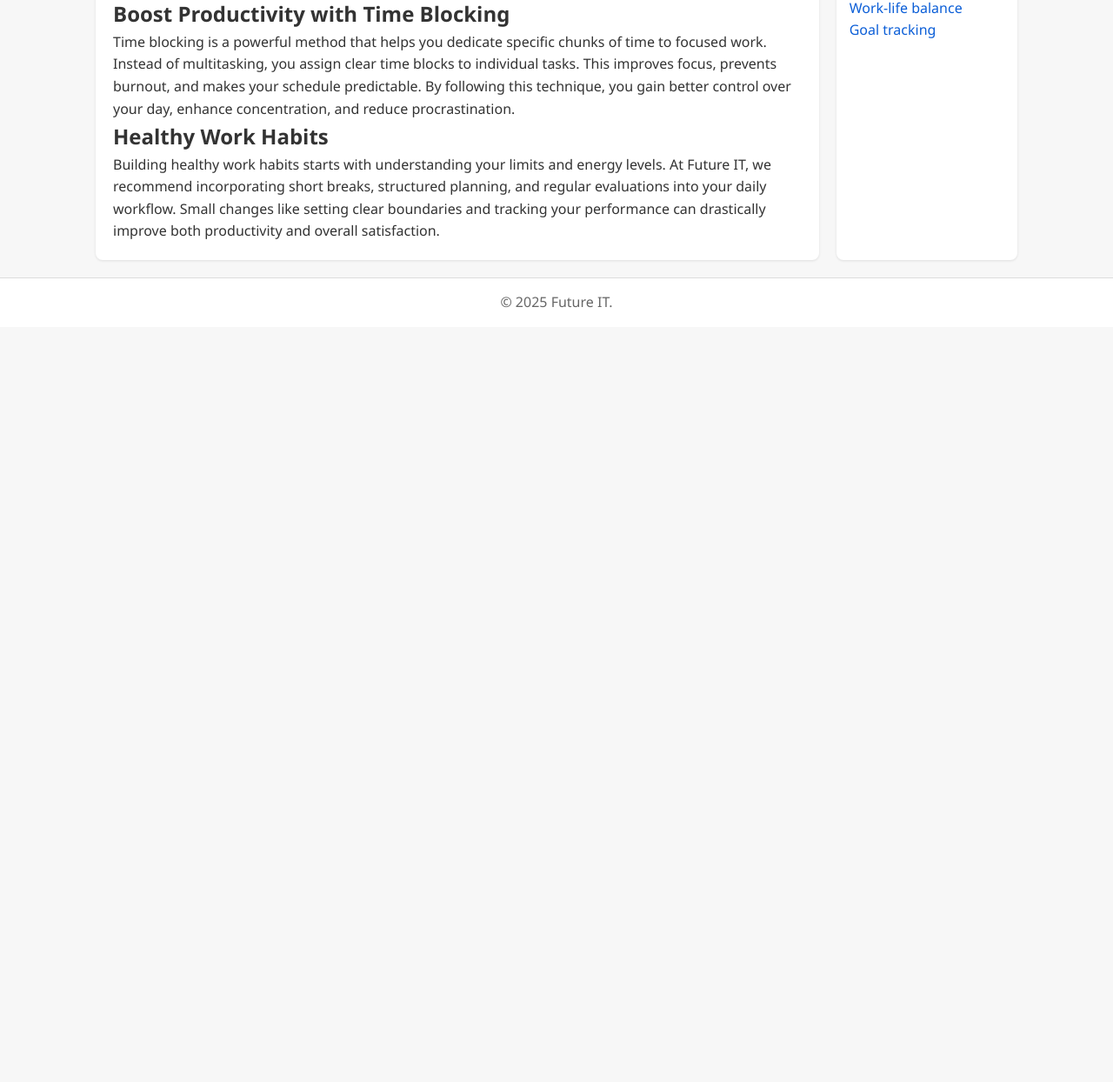
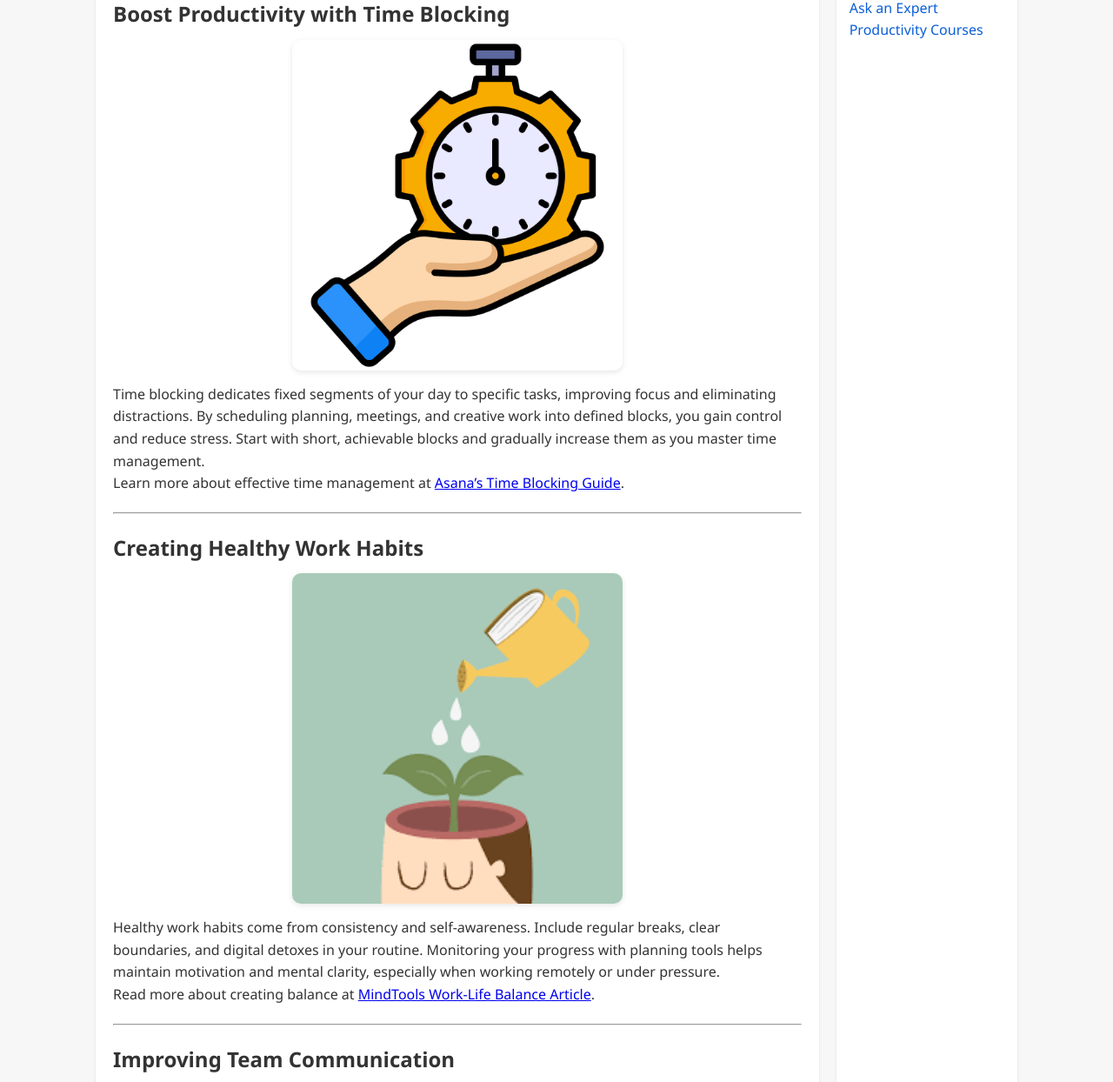
Before and after one commit to castrofrancojuanita/futureweb, a plain HTML site: page blog.html in a window 1280 px wide. Shown: the part 194-1438 px from the top of the page at 87% size. Before the commit the page ends 800 px from the top, so only its background shows below. Drawn offline with Linux system fonts and the light colour scheme.

Commit message:
Update blog.html

```diff
--- a/blog.html
+++ b/blog.html
@@ -9,7 +9,7 @@
 <body>
   <header>
     <div class="brand">
-      <img src="logo.png" alt="Future IT logo" style="width:80px; height:auto;">
+      <img src="logo.png" alt="Future IT logo" style="width:80px;height:auto;">
       <p class="slogan">People. Productivity. Profitability.</p>
     </div>
     <nav>
@@ -25,32 +25,59 @@
   <div class="container">
     <main>
       <h1>Blog</h1>
+
+      <!-- Article 1 -->
       <article>
         <h2>Boost Productivity with Time Blocking</h2>
-        <p>Time blocking is a powerful method that helps you dedicate specific chunks of time to focused work. Instead of multitasking, you assign clear time blocks to individual tasks. This improves focus, prevents burnout, and makes your schedule predictable. By following this technique, you gain better control over your day, enhance concentration, and reduce procrastination.</p>
+        <img src="time.png" alt="Time blocking concept" style="display:block;width:85%;max-width:380px;margin:10px auto 15px auto;
+                    border-radius:10px;box-shadow:0 2px 6px rgba(0,0,0,0.1);transition:transform 0.3s ease;">
+        <p>Time blocking dedicates fixed segments of your day to specific tasks, improving focus and eliminating distractions. By scheduling planning, meetings, and creative work into defined blocks, you gain control and reduce stress. Start with short, achievable blocks and gradually increase them as you master time management.</p>
+        <p>Learn more about effective time management at
+          <a href="https://asana.com/resources/time-blocking" target="_blank">Asana’s Time Blocking Guide</a>.
+        </p>
       </article>
 
+      <hr style="margin:20px 0;">
+
+      <!-- Article 2 -->
       <article>
-        <h2>Healthy Work Habits</h2>
-        <p>Building healthy work habits starts with understanding your limits and energy levels. At Future IT, we recommend incorporating short breaks, structured planning, and regular evaluations into your daily workflow. Small changes like setting clear boundaries and tracking your performance can drastically improve both productivity and overall satisfaction.</p>
+        <h2>Creating Healthy Work Habits</h2>
+        <img src="work.png" alt="Healthy work habits" style="display:block;width:85%;max-width:380px;margin:10px auto 15px auto;
+                    border-radius:10px;box-shadow:0 2px 6px rgba(0,0,0,0.1);transition:transform 0.3s ease;">
+        <p>Healthy work habits come from consistency and self-awareness. Include regular breaks, clear boundaries, and digital detoxes in your routine. Monitoring your progress with planning tools helps maintain motivation and mental clarity, especially when working remotely or under pressure.</p>
+        <p>Read more about creating balance at
+          <a href="https://www.mindtools.com/a5tt6jq/what-is-worklife-balance" target="_blank">MindTools Work-Life Balance Article</a>.
+        </p>
+      </article>
+
+      <hr style="margin:20px 0;">
+
+      <!-- Article 3 -->
+      <article>
+        <h2>Improving Team Communication</h2>
+        <img src="team.png" alt="Team communication concept" style="display:block;width:85%;max-width:380px;margin:10px auto 15px auto;
+                    border-radius:10px;box-shadow:0 2px 6px rgba(0,0,0,0.1);transition:transform 0.3s ease;">
+        <p>Good communication is the foundation of effective teamwork. Future IT recommends using clear language, regular updates, and digital collaboration tools to avoid misunderstandings. Practice active listening and set shared goals to improve collaboration in both remote and office settings.</p>
+        <p>Explore communication techniques on
+          <a href="https://www.trello.com/guide/team-communication" target="_blank">Trello’s Team Communication Guide</a>.
+        </p>
       </article>
     </main>
 
     <aside>
       <h3>Popular Topics</h3>
       <ul>
-        <li><a href="#">Time management</a></li>
-        <li><a href="#">Work-life balance</a></li>
-        <li><a href="#">Goal tracking</a></li>
+        <li><a href="services.html">Coaching & Training</a></li>
+        <li><a href="ask.html">Ask an Expert</a></li>
+        <li><a href="https://www.linkedin.com/learning/topics/productivity" target="_blank">Productivity Courses</a></li>
       </ul>
     </aside>
   </div>
 
   <footer>
-    <p>&copy; <span id="year"></span> Future IT.</p>
+    <p>&copy; <span id="year"></span> Future IT. All rights reserved.</p>
   </footer>
 
   <script src="script.js"></script>
 </body>
-
 </html>
```
